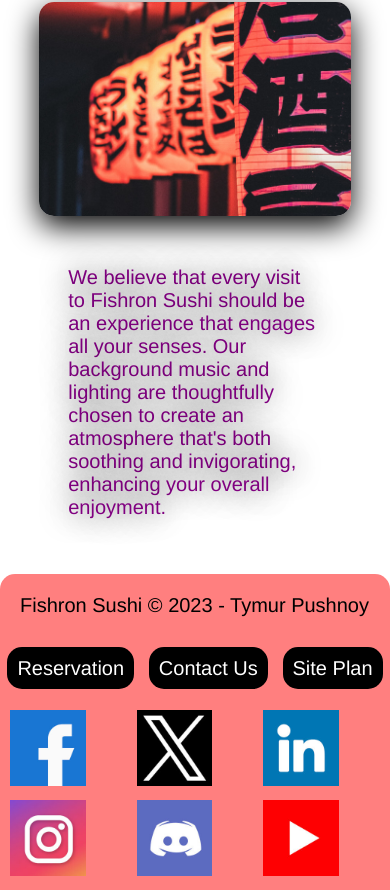
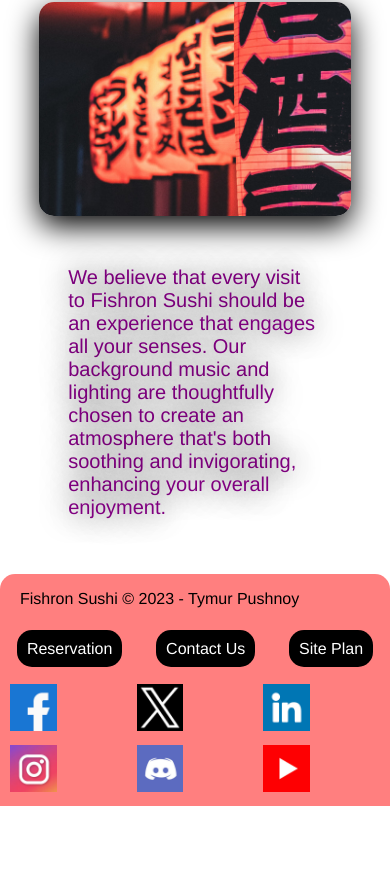
Before and after one commit to tympush/wdd130, a plain HTML site: page sushi/index.html in a window 390 px wide. Shown: the part 4718-5608 px from the top of the page. After the commit the page ends 5524 px from the top, so only its background shows below. Drawn offline with Linux system fonts and the light colour scheme; a web font is replaced by a local one.

```diff
--- a/sushi/styles/styles.css
+++ b/sushi/styles/styles.css
@@ -617,4 +617,13 @@ footer p{
         padding-bottom: 5px;
         padding-top: 0px;
     }
+
+    .social img{
+        width: 40%;
+        height: 40%;
+    }
+
+    footer p{
+        font-size: 16px;
+    }
 }
```
